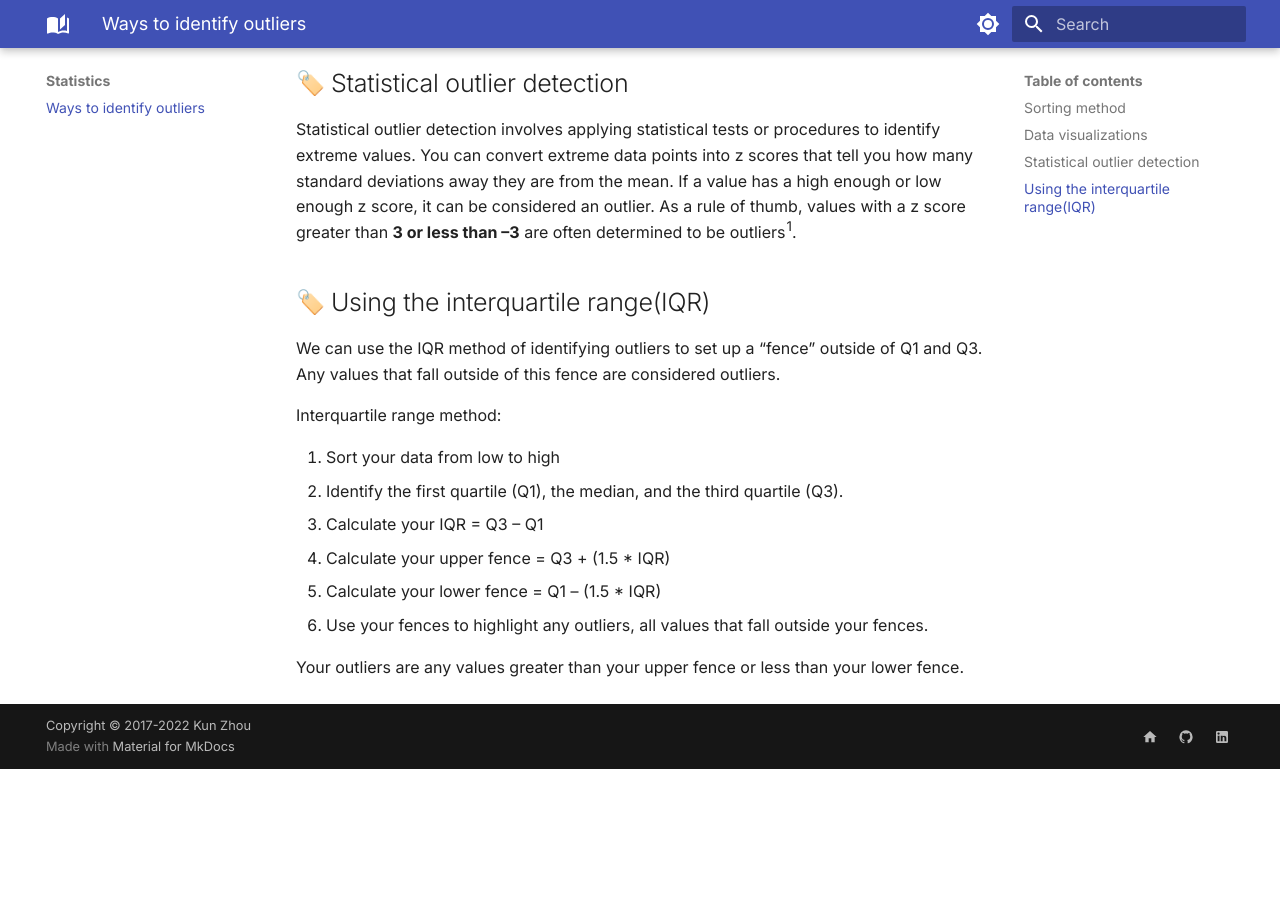
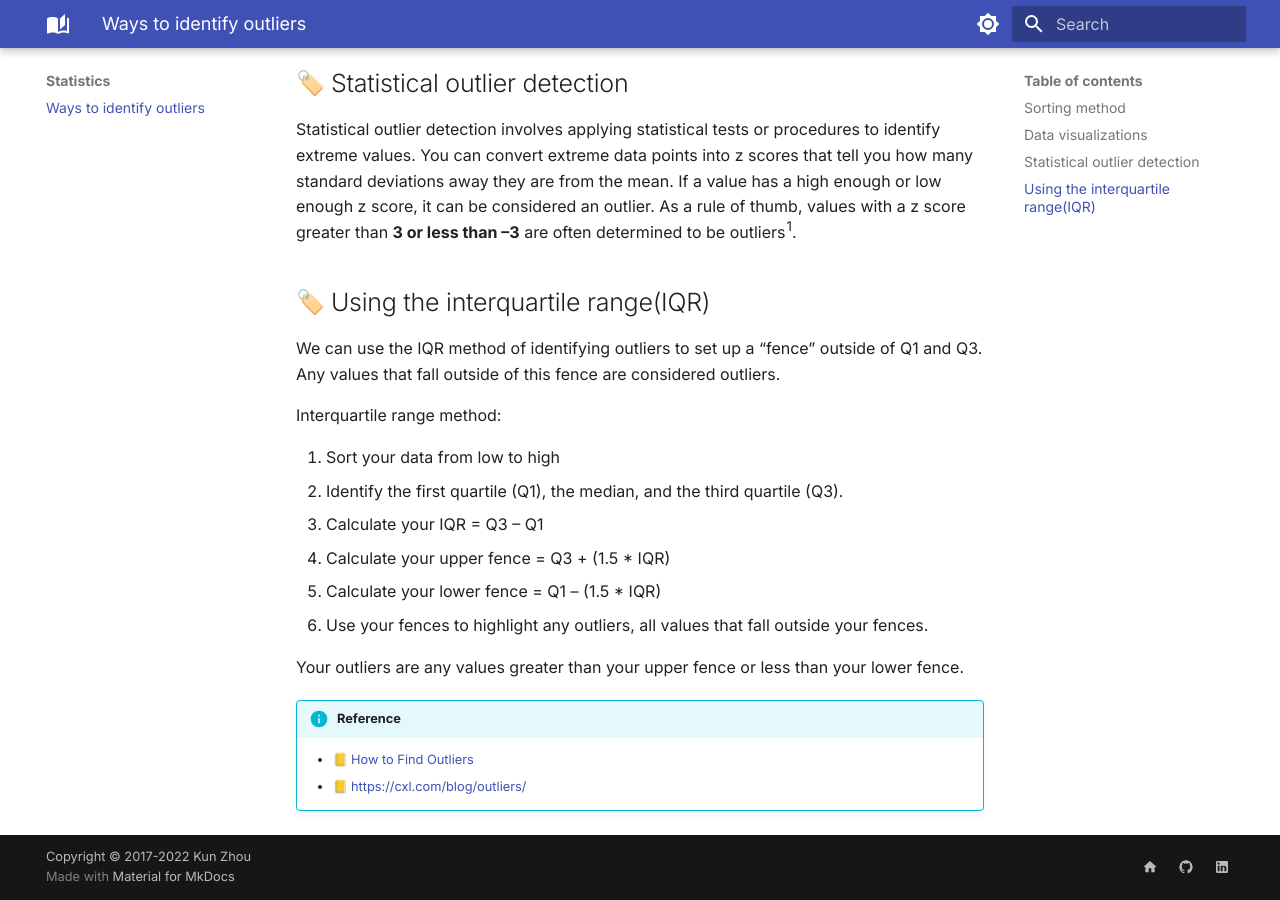
Before and after one commit to kunzhoudk/spacex, an MkDocs documentation site: the page built from docs/home/statistics/outliers.md, in a window 1280 px wide and 900 px high, scrolled down 1055 px. Built offline with MkDocs 1.6.1 and Material for MkDocs 9.7.7, drawn with Linux system fonts in a browser that asks for light colours; emoji names are drawn with the system emoji font; before the commit the page ends 1824 px from its top, so only the background shows below that.

Commit message:
add references in statistics-outlier

```diff
--- a/docs/home/statistics/outliers.md
+++ b/docs/home/statistics/outliers.md
@@ -32,3 +32,7 @@ Interquartile range method:
 6. Use your fences to highlight any outliers, all values that fall outside your fences.
 
 Your outliers are any values greater than your upper fence or less than your lower fence.
+
+!!! info "Reference"
+    * :ledger: [How to Find Outliers](https://www.scribbr.com/statistics/outliers/)
+    * :ledger: [https://cxl.com/blog/outliers/](https://cxl.com/blog/outliers/)
```
